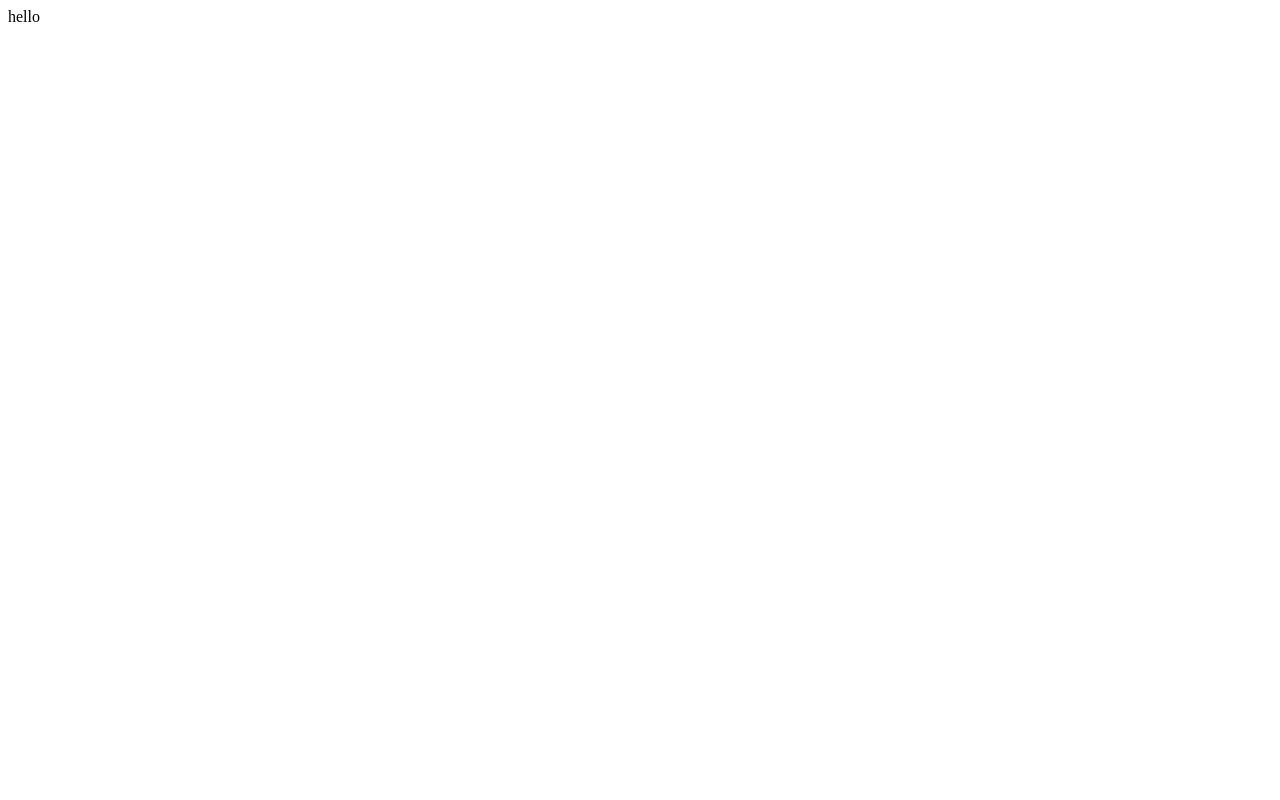
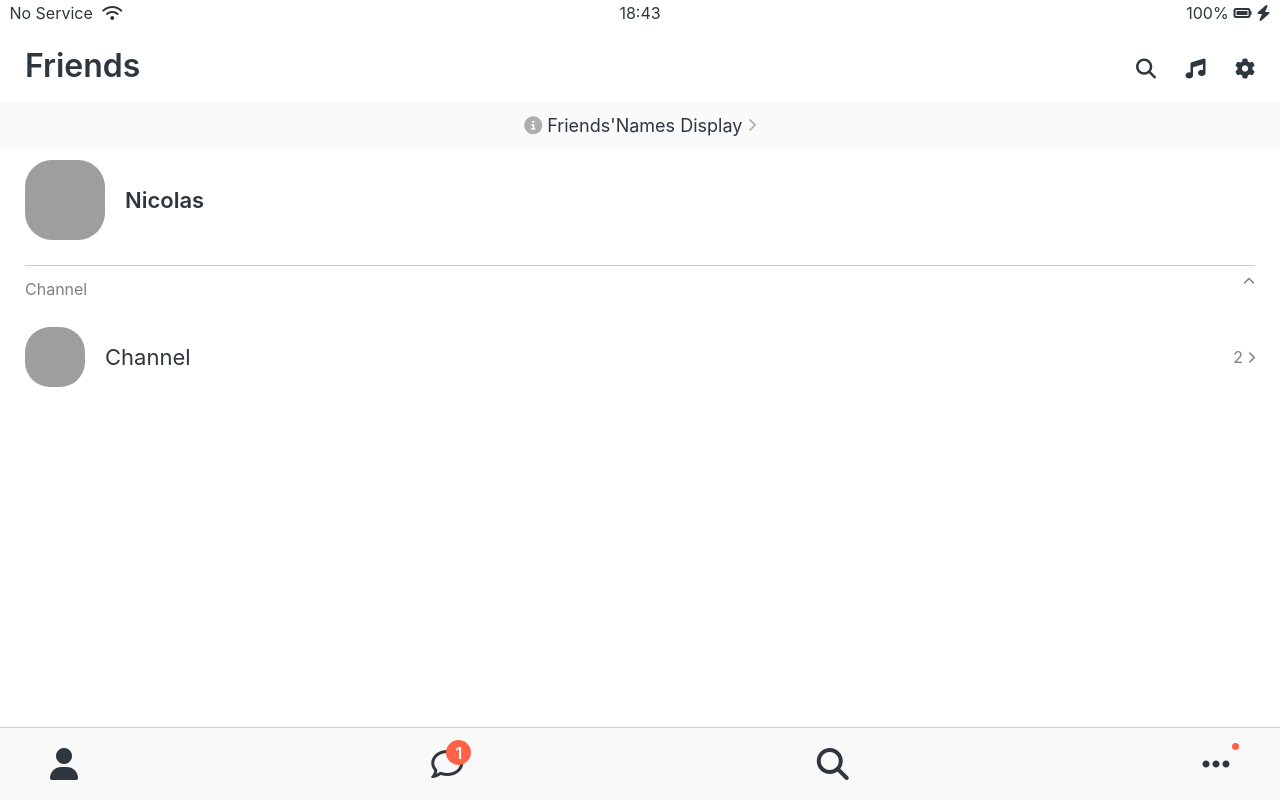
Before and after one commit to chongmyun/kokoa-clone-2021, a plain HTML site: page friends.html in a window 1280 px wide. Drawn offline with Linux system fonts and the light colour scheme; grey boxes are pictures that could not be loaded.

Commit message:
screen2 page

```diff
--- /dev/null
+++ b/css/component/nav-bar.css
@@ -0,0 +1,43 @@
+.nav {
+  position: fixed;
+  bottom: 0;
+  width: 100%;
+  background-color: #f9f9fa;
+  padding: 20px 50px;
+  box-sizing: border-box;
+  border-top: 1px solid rgba(121, 121, 121, 0.3);
+}
+.nav__list {
+  display: flex;
+  justify-content: space-between;
+}
+.nav__link {
+  color: inherit;
+  position: relative;
+}
+
+.nav__notification {
+  background-color: tomato;
+  width: 25px;
+  height: 25px;
+  border-radius: 50%;
+  display: flex;
+  justify-content: center;
+  align-items: center;
+  color: white;
+  font-weight: 600;
+  position: absolute;
+  bottom: 15px;
+  left: 15px;
+}
+
+.nav__notify {
+  display: flex;
+  width: 7px;
+  height: 7px;
+  position: absolute;
+  border-radius: 50%;
+  background-color: tomato;
+  bottom: 30px;
+  left: 30px;
+}
--- /dev/null
+++ b/css/component/screen-header.css
@@ -0,0 +1,18 @@
+.screen-header {
+  display: flex;
+  justify-content: space-between;
+  padding: 50px var(--horizontal-space) 20px var(--horizontal-space);
+}
+
+.screen-header__title {
+  font-size: 32px;
+  font-weight: 600;
+}
+.screen-header__icons {
+  padding-top: 10px;
+  margin-left: 25px;
+}
+
+.screen-header__icons span {
+  margin-left: 25px;
+}
--- a/css/component/status-bar.css
+++ b/css/component/status-bar.css
@@ -2,6 +2,10 @@
     display:flex;
     justify-content: center;
     padding:5px 3px;
+    position: fixed;
+    top:0;
+    width:100%;
+    box-sizing: border-box;
 }
 .status-bar__column{
     width:33%;
--- /dev/null
+++ b/css/component/user-component.css
@@ -0,0 +1,46 @@
+.user-component {
+  justify-content: space-between;
+}
+
+.user-component,
+.user-component__column:first-child {
+  display: flex;
+  align-items: center;
+}
+
+.user-component__avatar {
+  width: 70px;
+  height: 70px;
+  border-radius: 27px;
+  margin-right: 20px;
+}
+
+.user-component__title {
+  font-weight: 600;
+  font-size: 22px;
+}
+
+.user-component_subtitle {
+  margin-top: 8px;
+  font-size: 17px;
+  color: rgba(0, 0, 0, 0.5);
+}
+
+.user-component__avatar--xl {
+  width: 80px;
+  height: 80px;
+}
+
+.user-component__avatar--sm {
+  width: 60px;
+  height: 60px;
+  border-radius: 25px;
+}
+
+.user-component__title--not-bold {
+  font-weight: 400;
+}
+
+.user-component__column:last-child {
+  color: rgba(0, 0, 0, 0.5);
+}
--- a/css/reset.css
+++ b/css/reset.css
@@ -44,3 +44,7 @@ table {
 input:focus{
 	outline: none;
 }
+
+a{
+	color:#2F363E;
+}
--- /dev/null
+++ b/css/screens/friends.css
@@ -0,0 +1,28 @@
+#friends-display-link {
+  text-align: center;
+  display: block;
+  background-color: #fafafa;
+  padding: 15px 0px;
+  font-size: 18px;
+  margin-bottom: 10px;
+}
+
+#friends-display-link i {
+  color: rgba(0, 0, 0, 0.3);
+}
+
+.friends-screen {
+  padding: 0px var(--horizontal-space);
+}
+
+.friends-screen__channel {
+  margin-top: 25px;
+  border-top: 1px solid rgba(0, 0, 0, 0.2);
+  padding-top: 15px;
+}
+.friends-screen__channel-header {
+  margin-bottom: 30px;
+  display: flex;
+  justify-content: space-between;
+  color: rgba(0, 0, 0, 0.5);
+}
--- a/css/styles.css
+++ b/css/styles.css
@@ -1,13 +1,17 @@
-@import url('https://fonts.googleapis.com/css2?family=Open+Sans&display=swap');
+@import url("https://fonts.googleapis.com/css2?family=Open+Sans&display=swap");
 @import "reset.css";
 @import "variable.css";
-
 /* Components */
 @import "component/status-bar.css";
-
+@import "component/nav-bar.css";
+@import "component/screen-header.css";
+@import "component/user-component.css";
 /* Screens */
 @import "screens/login.css";
+@import "screens/friends.css";
 
-body{
-    font-family:-apple-system, BlinkMacSystemFont, 'Segoe UI', Roboto, Oxygen, Ubuntu, Cantarell, 'Open Sans', 'Helvetica Neue', sans-serif;
+body {
+  font-family: -apple-system, BlinkMacSystemFont, "Segoe UI", Roboto, Oxygen,
+    Ubuntu, Cantarell, "Open Sans", "Helvetica Neue", sans-serif;
+  color: #2e363e;
 }
--- a/css/variable.css
+++ b/css/variable.css
@@ -1,3 +1,4 @@
-:root{
-    --yellow:#fae100;
+:root {
+  --yellow: #fae100;
+  --horizontal-space: 25px;
 }
--- a/friends.html
+++ b/friends.html
@@ -1 +1,111 @@
-hello
+<!DOCTYPE html>
+<html lang="en">
+  <head>
+    <meta charset="UTF-8" />
+    <meta name="viewport" content="width=device-width, initial-scale=1.0" />
+    <title>Friends - KoKoa Clone</title>
+    <link rel="stylesheet" href="css/styles.css" />
+  </head>
+  <body>
+    <div class="status-bar">
+      <div class="status-bar__column">
+        <span>No Service</span>
+        <i class="fas fa-wifi"></i>
+      </div>
+      <div class="status-bar__column">
+        <span>18:43</span>
+      </div>
+      <div class="status-bar__column">
+        <span>100%</span>
+        <i class="fas fa-battery-full"></i>
+        <i class="fas fa-bolt"></i>
+      </div>
+    </div>
+
+    <header class="screen-header">
+      <h1 class="screen-header__title">Friends</h1>
+      <div class="screen-header__icons">
+        <span><i class="fas fa-search fa-lg"></i></span>
+        <span><i class="fas fa-music fa-lg"></i></span>
+        <span><i class="fas fa-cog fa-lg"></i></span>
+      </div>
+    </header>
+
+    <a id="friends-display-link">
+      <i class="fas fa-info-circle"></i> Friends'Names Display
+      <i class="fas fa-chevron-right fa-xs"></i>
+    </a>
+
+    <nav class="nav">
+      <ul class="nav__list">
+        <li class="nav__btn">
+          <a class="nav__link" href="friends.html"
+            ><i class="fas fa-user fa-2x"></i
+          ></a>
+        </li>
+        <li class="nav__btn">
+          <a class="nav__link" href="#">
+            <span class="nav__notification">1</span>
+            <i class="far fa-comment fa-2x"></i
+          ></a>
+        </li>
+        <li class="nav__btn">
+          <a class="nav__link" href="#">
+            <i class="fas fa-search fa-2x"></i>
+          </a>
+        </li>
+        <li class="nav__btn">
+          <a class="nav__link" href="#">
+            <span class="nav__notify"></span>
+            <i class="fas fa-ellipsis-h fa-2x"></i>
+          </a>
+        </li>
+      </ul>
+    </nav>
+
+    <main class="friends-screen">
+      <div class="user-component">
+        <div class="user-component__column">
+          <img
+            class="user-component__avatar user-component__avatar--xl"
+            src="https://avatars3.githubusercontent.com/u/3612017"
+          />
+          <div class="user-component__text">
+            <h4 class="user-component__title">Nicolas</h4>
+            <!-- <h6 class="user-component_subtitle">this text whatever</h6> -->
+          </div>
+        </div>
+        <div class="user-component__column"></div>
+      </div>
+      <div class="friends-screen__channel">
+        <div class="friends-screen__channel-header">
+          <span>Channel</span>
+          <i class="fas fa-chevron-up fa-xs"></i>
+        </div>
+        <div class="user-component">
+          <div class="user-component__column">
+            <img
+              class="user-component__avatar user-component__avatar--sm"
+              src="https://avatars3.githubusercontent.com/u/3612017"
+            />
+            <div class="user-component__text">
+              <h4 class="user-component__title user-component__title--not-bold">
+                Channel
+              </h4>
+              <!-- <h6 class="user-component_subtitle">this text whatever</h6> -->
+            </div>
+          </div>
+          <div class="user-component__column">
+            <span>2</span>
+            <i class="fas fa-chevron-right fa-xs"></i>
+          </div>
+        </div>
+      </div>
+    </main>
+
+    <script
+      src="https://kit.fontawesome.com/892e4ecb10.js"
+      crossorigin="anonymous"
+    ></script>
+  </body>
+</html>
```
